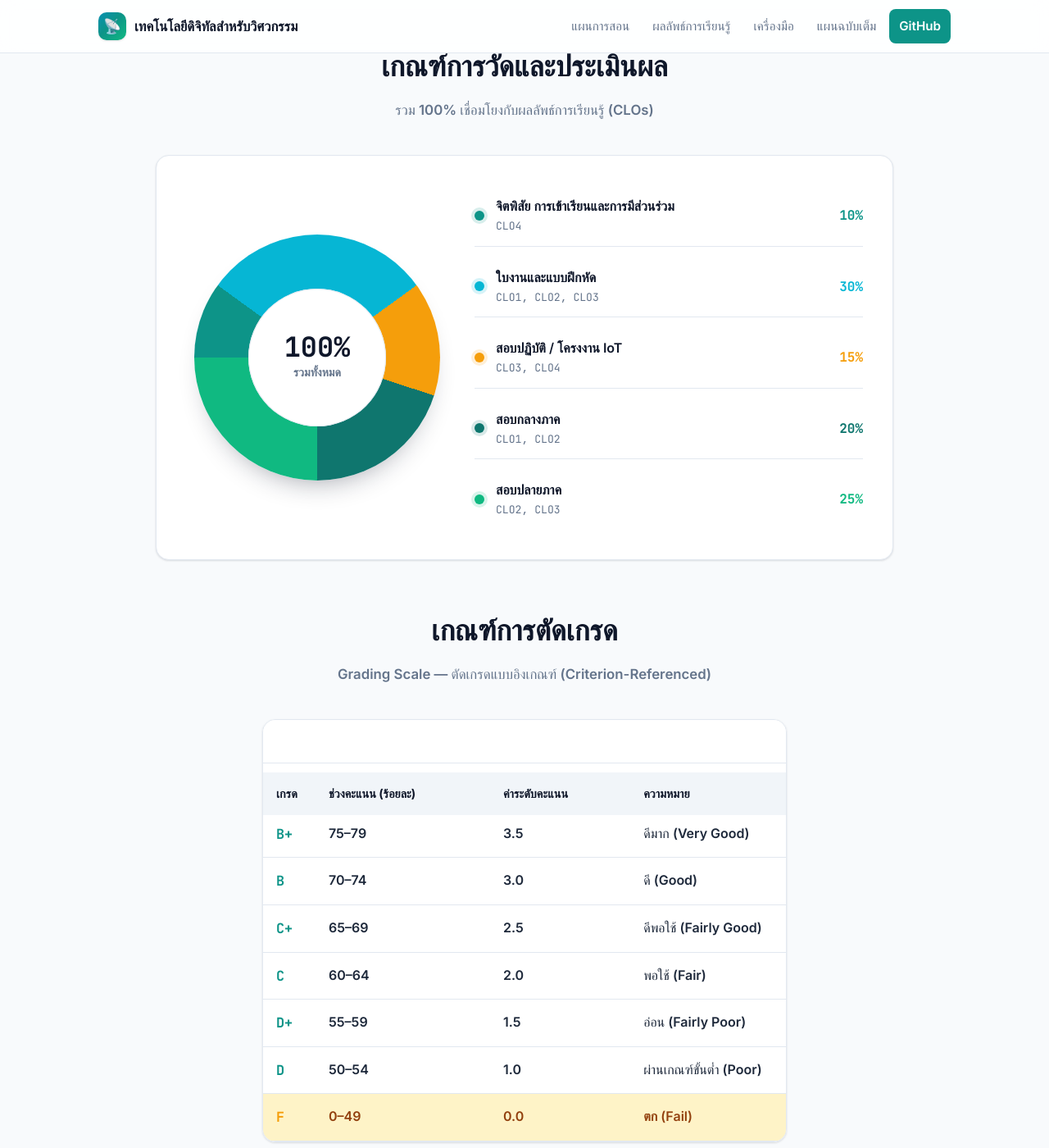
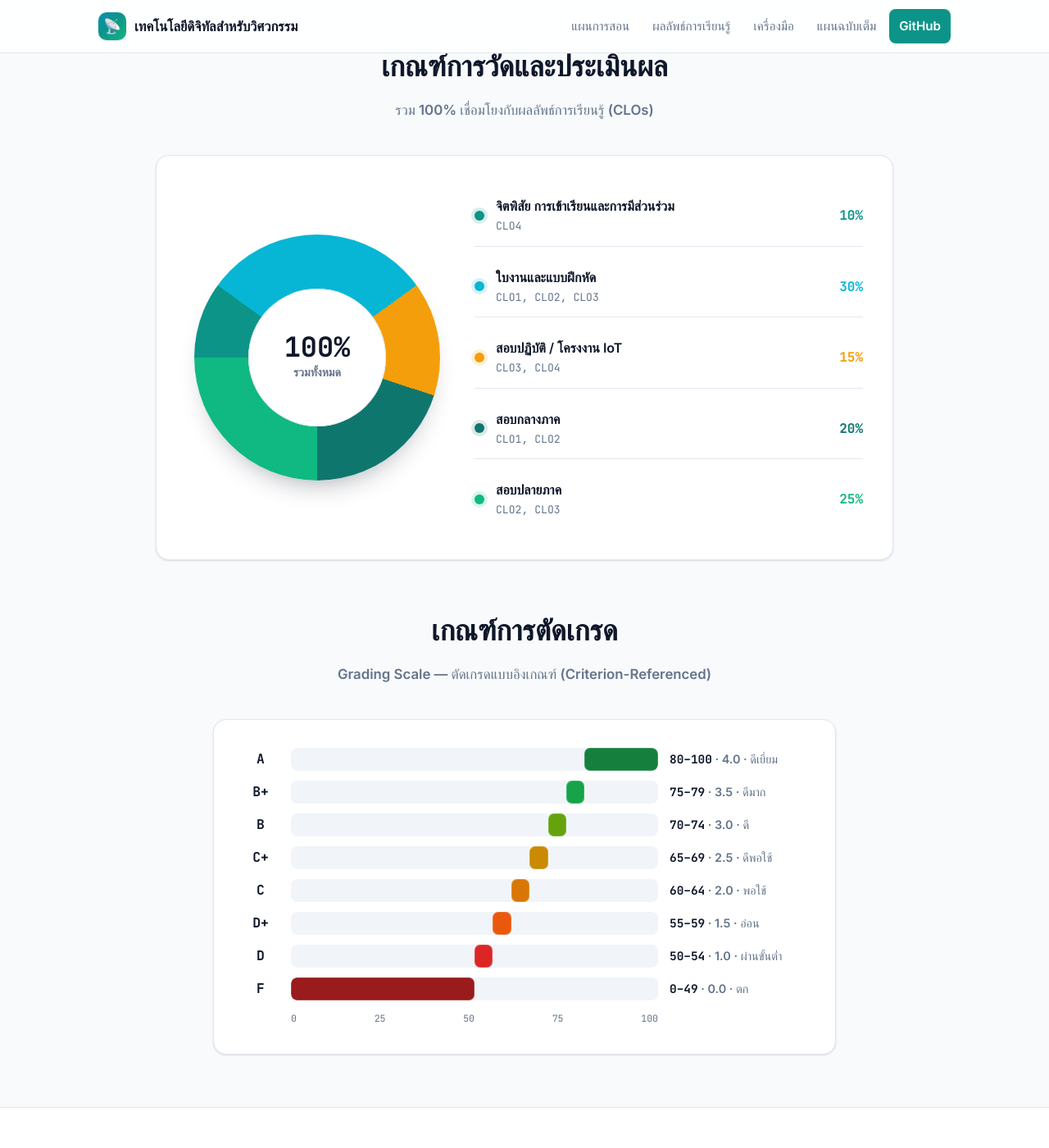
Before and after one commit to alfaXphoori/TechEngineering, a Jekyll site: the page built from index.html, in a window 1280 px wide and 1400 px high, scrolled down 3296 px. Shown: the whole window at 82% size. Built offline with Jekyll 4.4.1, drawn with Linux system fonts in a browser that asks for light colours; some web fonts are replaced.

Commit message:
แสดงเกณฑ์ตัดเกรดเป็นกราฟแท่งแนวนอนในหน้าแรก
- กราฟแท่งแนวนอน (CSS) แสดงช่วงคะแนนแต่ละเกรดบนแกน 0-100
- ไล่สีเขียว (A) ไปแดง (F) พร้อมแกนสเกลและ responsive

Co-Authored-By: Claude Opus 4.8 <noreply@anthropic.com>

```diff
--- a/assets/css/style.css
+++ b/assets/css/style.css
@@ -356,3 +356,49 @@ table.schedule tbody tr:hover { background: #f8fafc; }
     font-size: 1.15rem;
   }
 }
+
+/* ---------- Grade bar chart (horizontal) ---------- */
+.grade-chart {
+  max-width: 760px; margin: 0 auto;
+  background: #fff; border: 1px solid var(--line); border-radius: var(--radius);
+  padding: clamp(20px, 4vw, 34px); box-shadow: var(--shadow-sm);
+}
+.grade-row {
+  display: grid; grid-template-columns: 46px 1fr 168px; align-items: center;
+  gap: 14px; margin-bottom: 12px;
+}
+.grade-row:last-of-type { margin-bottom: 0; }
+.grade-row__label {
+  font-family: "JetBrains Mono", monospace; font-weight: 800;
+  color: var(--ink); text-align: center; font-size: 1.02rem;
+}
+.grade-row__track {
+  position: relative; height: 28px; background: #f1f5f9;
+  border-radius: 8px; overflow: hidden;
+}
+.grade-row__bar {
+  position: absolute; top: 0; bottom: 0; border-radius: 7px;
+  box-shadow: inset 0 0 0 1px rgba(255,255,255,.18);
+  transition: filter .15s ease;
+}
+.grade-row:hover .grade-row__bar { filter: brightness(1.08); }
+.grade-row__meta { font-size: .9rem; color: var(--muted); line-height: 1.4; }
+.grade-row__meta b { color: var(--ink); font-family: "JetBrains Mono", monospace; }
+.grade-A  { background: #15803d; }
+.grade-Bp { background: #16a34a; }
+.grade-B  { background: #65a30d; }
+.grade-Cp { background: #ca8a04; }
+.grade-C  { background: #d97706; }
+.grade-Dp { background: #ea580c; }
+.grade-D  { background: #dc2626; }
+.grade-F  { background: #991b1b; }
+.grade-axis { display: grid; grid-template-columns: 46px 1fr 168px; gap: 14px; margin-top: 10px; }
+.grade-axis__scale {
+  grid-column: 2; display: flex; justify-content: space-between;
+  font-size: .72rem; color: var(--muted); font-family: "JetBrains Mono", monospace;
+}
+@media (max-width: 560px) {
+  .grade-row { grid-template-columns: 36px 1fr; }
+  .grade-row__meta { grid-column: 2; font-size: .82rem; }
+  .grade-axis { grid-template-columns: 36px 1fr; }
+}
--- a/index.html
+++ b/index.html
@@ -170,22 +170,50 @@ title: หน้าแรก
       <h2>เกณฑ์การตัดเกรด</h2>
       <p>Grading Scale — ตัดเกรดแบบอิงเกณฑ์ (Criterion-Referenced)</p>
     </div>
-    <div class="table-wrap" style="max-width: 640px; margin: 0 auto;">
-      <table class="schedule">
-        <thead>
-          <tr><th>เกรด</th><th>ช่วงคะแนน (ร้อยละ)</th><th>ค่าระดับคะแนน</th><th>ความหมาย</th></tr>
-        </thead>
-        <tbody>
-          <tr><td class="wk">A</td><td>80–100</td><td>4.0</td><td>ดีเยี่ยม (Excellent)</td></tr>
-          <tr><td class="wk">B+</td><td>75–79</td><td>3.5</td><td>ดีมาก (Very Good)</td></tr>
-          <tr><td class="wk">B</td><td>70–74</td><td>3.0</td><td>ดี (Good)</td></tr>
-          <tr><td class="wk">C+</td><td>65–69</td><td>2.5</td><td>ดีพอใช้ (Fairly Good)</td></tr>
-          <tr><td class="wk">C</td><td>60–64</td><td>2.0</td><td>พอใช้ (Fair)</td></tr>
-          <tr><td class="wk">D+</td><td>55–59</td><td>1.5</td><td>อ่อน (Fairly Poor)</td></tr>
-          <tr><td class="wk">D</td><td>50–54</td><td>1.0</td><td>ผ่านเกณฑ์ขั้นต่ำ (Poor)</td></tr>
-          <tr class="exam-row"><td class="wk">F</td><td>0–49</td><td>0.0</td><td>ตก (Fail)</td></tr>
-        </tbody>
-      </table>
+    <div class="grade-chart" role="img" aria-label="กราฟแท่งแนวนอนแสดงช่วงคะแนนของแต่ละเกรดบนแกน 0 ถึง 100">
+      <div class="grade-row">
+        <span class="grade-row__label">A</span>
+        <div class="grade-row__track"><div class="grade-row__bar grade-A" style="left:80%; width:20%;"></div></div>
+        <span class="grade-row__meta"><b>80–100</b> · 4.0 · ดีเยี่ยม</span>
+      </div>
+      <div class="grade-row">
+        <span class="grade-row__label">B+</span>
+        <div class="grade-row__track"><div class="grade-row__bar grade-Bp" style="left:75%; width:5%;"></div></div>
+        <span class="grade-row__meta"><b>75–79</b> · 3.5 · ดีมาก</span>
+      </div>
+      <div class="grade-row">
+        <span class="grade-row__label">B</span>
+        <div class="grade-row__track"><div class="grade-row__bar grade-B" style="left:70%; width:5%;"></div></div>
+        <span class="grade-row__meta"><b>70–74</b> · 3.0 · ดี</span>
+      </div>
+      <div class="grade-row">
+        <span class="grade-row__label">C+</span>
+        <div class="grade-row__track"><div class="grade-row__bar grade-Cp" style="left:65%; width:5%;"></div></div>
+        <span class="grade-row__meta"><b>65–69</b> · 2.5 · ดีพอใช้</span>
+      </div>
+      <div class="grade-row">
+        <span class="grade-row__label">C</span>
+        <div class="grade-row__track"><div class="grade-row__bar grade-C" style="left:60%; width:5%;"></div></div>
+        <span class="grade-row__meta"><b>60–64</b> · 2.0 · พอใช้</span>
+      </div>
+      <div class="grade-row">
+        <span class="grade-row__label">D+</span>
+        <div class="grade-row__track"><div class="grade-row__bar grade-Dp" style="left:55%; width:5%;"></div></div>
+        <span class="grade-row__meta"><b>55–59</b> · 1.5 · อ่อน</span>
+      </div>
+      <div class="grade-row">
+        <span class="grade-row__label">D</span>
+        <div class="grade-row__track"><div class="grade-row__bar grade-D" style="left:50%; width:5%;"></div></div>
+        <span class="grade-row__meta"><b>50–54</b> · 1.0 · ผ่านขั้นต่ำ</span>
+      </div>
+      <div class="grade-row">
+        <span class="grade-row__label">F</span>
+        <div class="grade-row__track"><div class="grade-row__bar grade-F" style="left:0%; width:50%;"></div></div>
+        <span class="grade-row__meta"><b>0–49</b> · 0.0 · ตก</span>
+      </div>
+      <div class="grade-axis">
+        <div class="grade-axis__scale"><span>0</span><span>25</span><span>50</span><span>75</span><span>100</span></div>
+      </div>
     </div>
   </div>
 </section>
```
